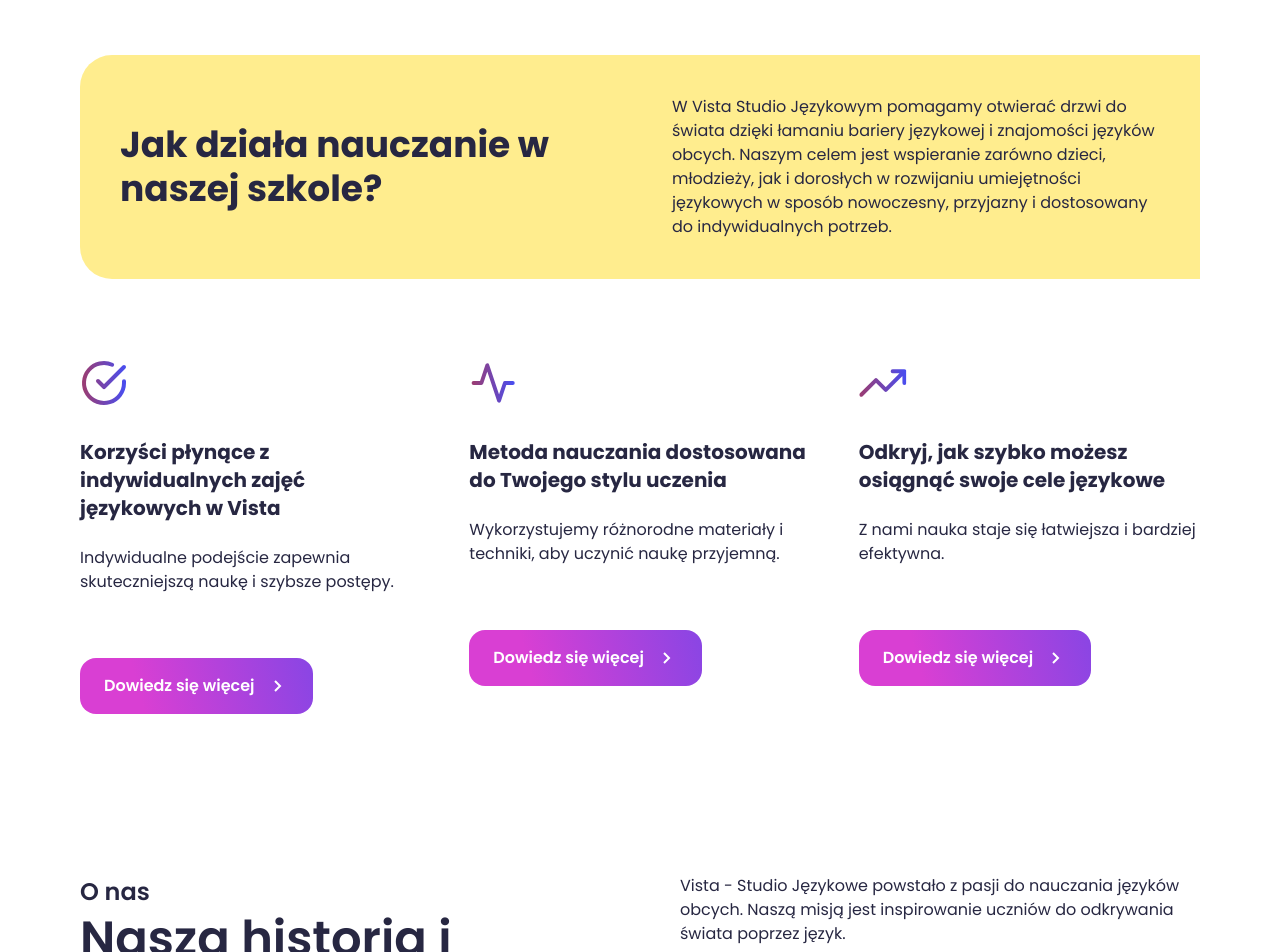
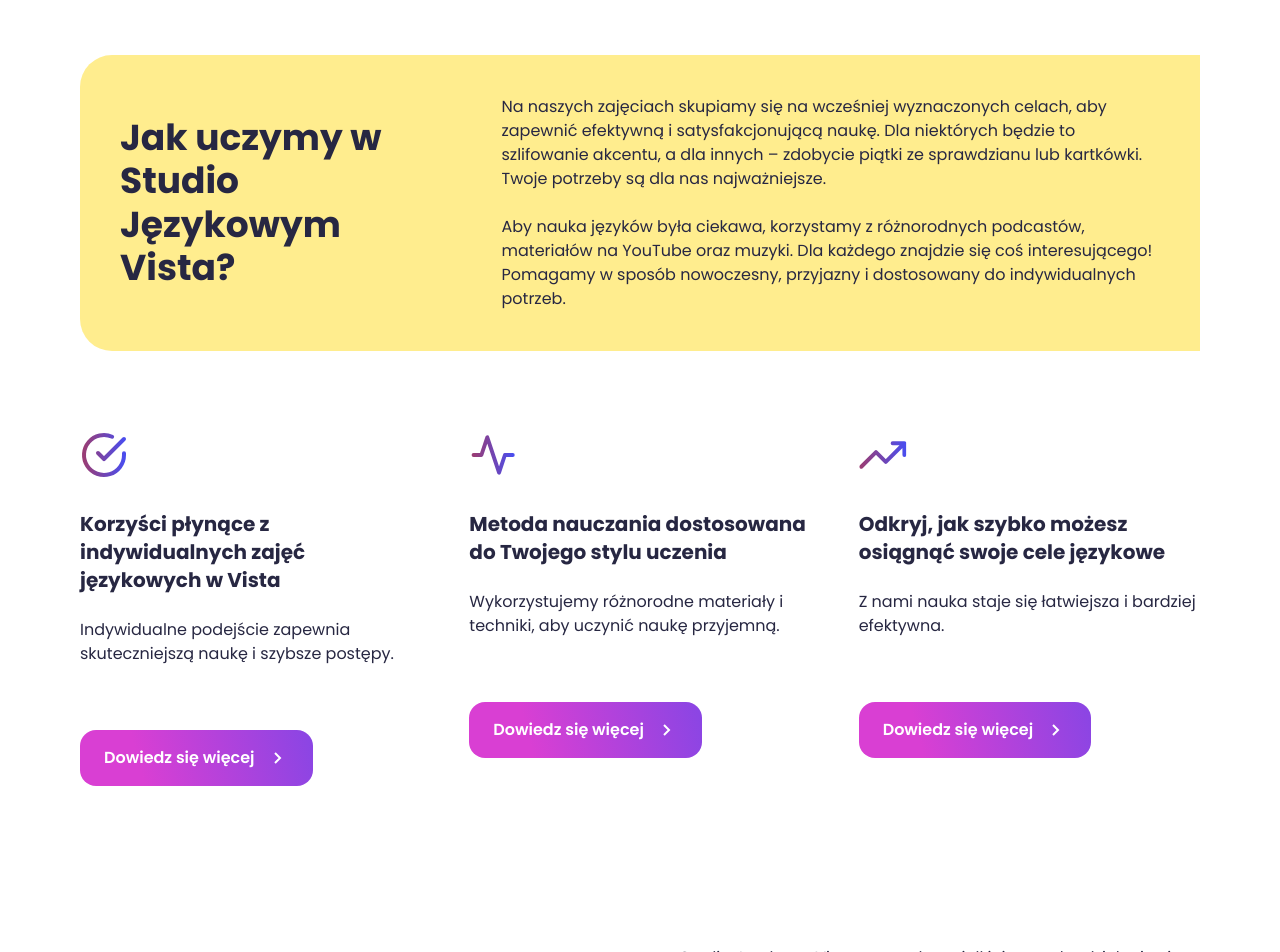
Before and after one commit to MatPaluch/studio-jezykowe-vista, a React (Vite) app: page / in a window 1280 px wide. Shown: the part 860-1812 px from the top of the page. Built offline with nearby package versions, Linux system fonts and the light colour scheme.

Commit message:
About content

```diff
--- a/src/components/AboutUs/AboutUs.tsx
+++ b/src/components/AboutUs/AboutUs.tsx
@@ -17,8 +17,10 @@
           </div>
           <div className={style.desc}>
             <p className='textRegular'>
-              Vista - Studio Językowe powstało z pasji do nauczania języków obcych. Naszą misją jest
-              inspirowanie uczniów do odkrywania świata poprzez język.
+              Studio Językowe Vista powstało z wielkiej potrzeby dzielenia się miłością do języków
+              obcych oraz niebanalnymi metodami nauki. Chcemy Ci pokazać, że trudności językowe
+              wymagają ciekawych rozwiązań i skojarzeń, a nie tylko listy słówek i „suchej”
+              gramatyki. 😊
             </p>
             <button className={style.transButton} onClick={handleShow}>
               <div className={style.buttonContent}>
--- a/src/components/Contact/Contact.tsx
+++ b/src/components/Contact/Contact.tsx
@@ -15,6 +15,7 @@
               Zachęcamy do kontaktu! Jesteśmy dostępni, aby odpowiedzieć na wszystkie Twoje pytania.
             </p>
           </div>
+          <address>
             <ul className={style.list}>
               <li className={style.item}>
                 <img src={envelope} alt='envelopeIcon' width={24} height={24} />
@@ -29,7 +30,7 @@
                 <img src={phone} alt='phoneIcon' width={24} height={24} />
                 <span>
                   <h6 className='header6'>Telefon</h6>
-                <a className='textLinks' href='mailto:+48 123 456 789'>
+                  <a className='textLinks' href='tel:+48123456789'>
                     +48 123 456 789
                   </a>
                 </span>
@@ -38,12 +39,13 @@
                 <img src={map} alt='mapIcon' width={24} height={24} />
                 <span>
                   <h6 className='header6'>Biuro</h6>
-                <a className='textLinks' href='mailto:kontakt@vista.edu.pl'>
+                  <a className='textLinks' href='https://goo.gl/maps/example'>
                     ul. Przykładowa 123, Warszawa 00-001 PL
                   </a>
                 </span>
               </li>
             </ul>
+          </address>
         </div>
       </section>
       <div style={{ textAlign: 'center', padding: 60 }}>
--- a/src/components/Footer/Footer.module.css
+++ b/src/components/Footer/Footer.module.css
@@ -1,6 +1,5 @@
 footer {
   background-color: var(--blue);
-  height: 470px;
 }
 .footerColumns {
   display: flex;
@@ -15,3 +14,31 @@
   flex-direction: column;
   gap: 16px;
 }
+.iconBg {
+  display: inline-flex;
+  justify-content: center;
+  align-items: center;
+  width: 32px;
+  height: 32px;
+  border-radius: 50%;
+  background-color: var(--cloud-blue);
+  margin-right: 10px;
+}
+.socialList > li {
+  display: flex;
+  align-items: center;
+}
+.policyInfo {
+  display: flex;
+  justify-content: center;
+  align-items: end;
+  gap: 24px;
+  color: white;
+  border-top: 1px solid white;
+  height: 54px;
+  margin-top: 48px;
+}
+.policyInfo a {
+  text-decoration: underline;
+  color: white;
+}
--- a/src/components/Footer/Footer.tsx
+++ b/src/components/Footer/Footer.tsx
@@ -1,7 +1,13 @@
 import style from './Footer.module.css';
 import logo from '../../assets/logo84x84.png';
+import instagram from '../../assets/InstagramIcon.svg';
+import facebook from '../../assets/FacebookIcon.svg';
+import linkedin from '../../assets/LinkedInIcon.svg';
+import youtube from '../../assets/YoutubeIcon.svg';
+import { Link } from 'react-router';
 
 function Footer() {
+  const year = new Date().getFullYear();
   return (
     <footer>
       <div className='container'>
@@ -22,7 +28,11 @@
                 <a href='#about'>O nas</a>
               </li>
               <li>
-                <a href='#faq'>FAQ</a>
+                <a href='#faq'>
+                  <abbr title='Frequently Asked Questions' style={{ textDecoration: 'none' }}>
+                    FAQ
+                  </abbr>
+                </a>
               </li>
               <li>
                 <a href='#contact'>Kontakt</a>
@@ -44,18 +54,47 @@
             </ul>
           </li>
           <li>
-            <h4 className='semiBold'>Sociale</h4>
-            <ul className={style.vsjCol}>
+            <h4 className='semiBold'>Socjale</h4>
+            <ul className={`${style.vsjCol} ${style.socialList}`}>
               <li>
-                <a href='#about'>Zajęcia indywidualne</a>
+                <div className={style.iconBg}>
+                  <img src={instagram} alt='instagramIcon' width={24} height={24} />
+                </div>
+                <a href='#about'>instagram.com/vista</a>
               </li>
               <li>
-                <a href='#language'>Opinie uczniów</a>
+                <div className={style.iconBg}>
+                  <img src={facebook} alt='facebookIcon' width={24} height={24} />
+                </div>
+                <a href='#language'>facebook.com/vista</a>
               </li>
               <li>
-                <a href='#about'>Cennik kursów</a>
+                <div className={style.iconBg}>
+                  <img src={linkedin} alt='linkedinIcon' width={24} height={24} />
+                </div>
+                <a href='#about'>linkedin.com/vista</a>
+              </li>
+              <li>
+                <div className={style.iconBg}>
+                  <img src={youtube} alt='youtubeIcon' width={24} height={24} />
+                </div>
+                <a href='#about'>youtube.com/vista</a>
               </li>
             </ul>
+          </li>
+        </ul>
+        <ul className={style.policyInfo}>
+          <li>
+            <span>&copy; {year} Vista Studio Językowe. Wszelkie prawa zastrzeżone.</span>
+          </li>
+          <li>
+            <Link to='/studio-jezykowe-vista/privacyPolicy'>Polityka prywatności</Link>
+          </li>
+          <li>
+            <Link to='/studio-jezykowe-vista/termOfUse'>Warunki korzystania</Link>
+          </li>
+          <li>
+            <Link to='/studio-jezykowe-vista/cookies'>Ustawienia cookies</Link>
           </li>
         </ul>
       </div>
--- a/src/components/Science/Science.module.css
+++ b/src/components/Science/Science.module.css
@@ -5,13 +5,11 @@
   display: flex;
   align-items: center;
   gap: 64px;
-  margin-right: -0;
 }
 .cardDescription > h3 {
-  width: 50%;
+  width: -webkit-fill-available;
 }
 .cardDescription > p {
-  width: 50%;
 }
 .benefitsList {
   list-style-type: none;
--- a/src/components/Science/Science.tsx
+++ b/src/components/Science/Science.tsx
@@ -10,12 +10,17 @@
     <section className='container' id='learning'>
       <div>
         <div className={style.cardDescription}>
-          <h3 className='header3'>Jak działa nauczanie w naszej szkole?</h3>
+          <h3 className='header3'>Jak uczymy w Studio Językowym Vista?</h3>
           <p>
-            W Vista Studio Językowym pomagamy otwierać drzwi do świata dzięki łamaniu bariery
-            językowej i znajomości języków obcych. Naszym celem jest wspieranie zarówno dzieci,
-            młodzieży, jak i dorosłych w rozwijaniu umiejętności językowych w sposób nowoczesny,
-            przyjazny i dostosowany do indywidualnych potrzeb.
+            Na naszych zajęciach skupiamy się na wcześniej wyznaczonych celach, aby zapewnić
+            efektywną i satysfakcjonującą naukę. Dla niektórych będzie to szlifowanie akcentu, a dla
+            innych – zdobycie piątki ze sprawdzianu lub kartkówki. Twoje potrzeby są dla nas
+            najważniejsze.
+            <br />
+            <br />
+            Aby nauka języków była ciekawa, korzystamy z różnorodnych podcastów, materiałów na
+            YouTube oraz muzyki. Dla każdego znajdzie się coś interesującego! Pomagamy w sposób
+            nowoczesny, przyjazny i dostosowany do indywidualnych potrzeb.
           </p>
         </div>
       </div>
--- a/src/pages/Layout.tsx
+++ b/src/pages/Layout.tsx
@@ -7,7 +7,7 @@
   return (
     <>
       <Header />
-      <Suspense fallback={<div>Ładowanie...</div>}>
+      <Suspense fallback={<div style={{ height: '50vh' }}>Ładowanie...</div>}>
         <Outlet />
       </Suspense>
       <Footer />
```
Lines whose indentation alone changed are shown as unchanged.
